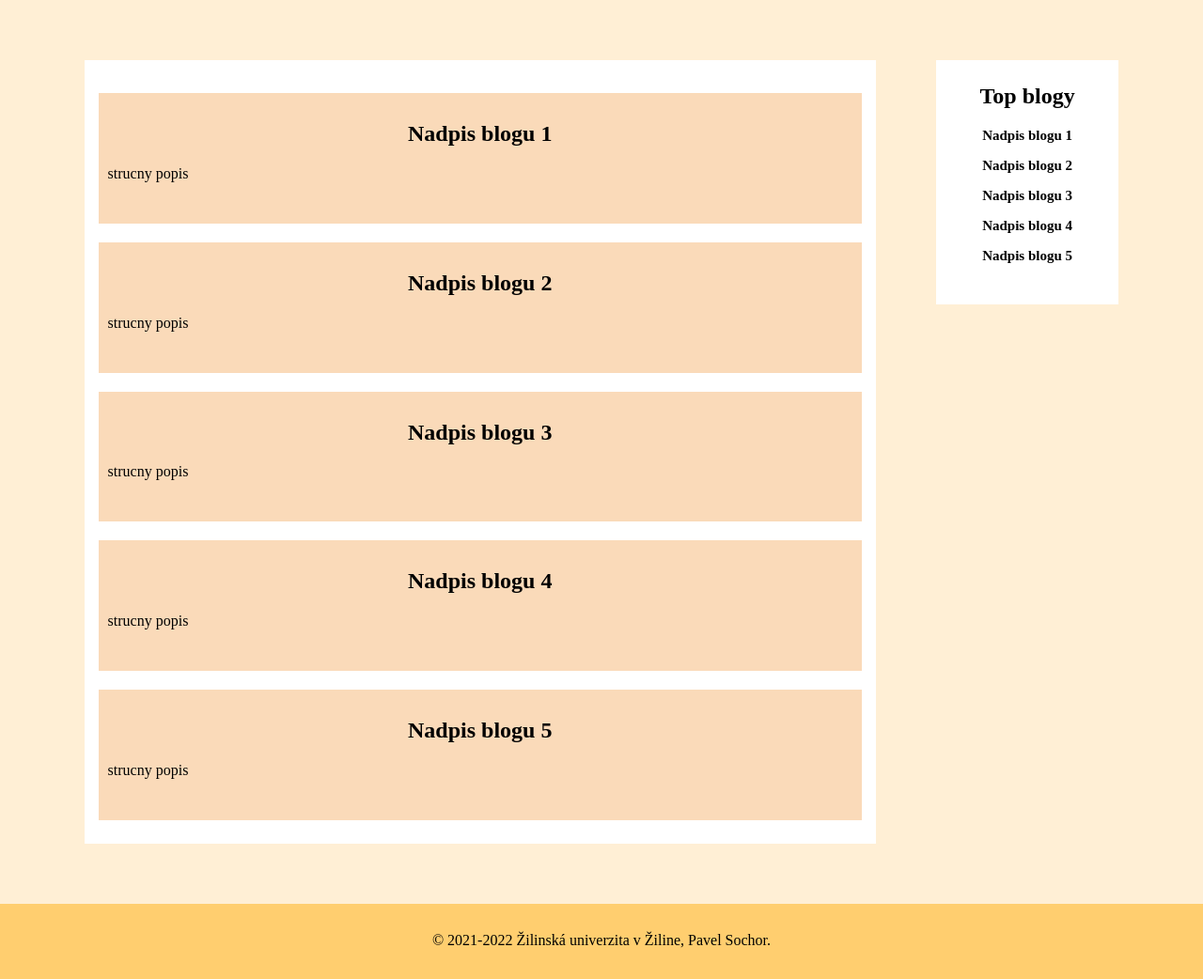
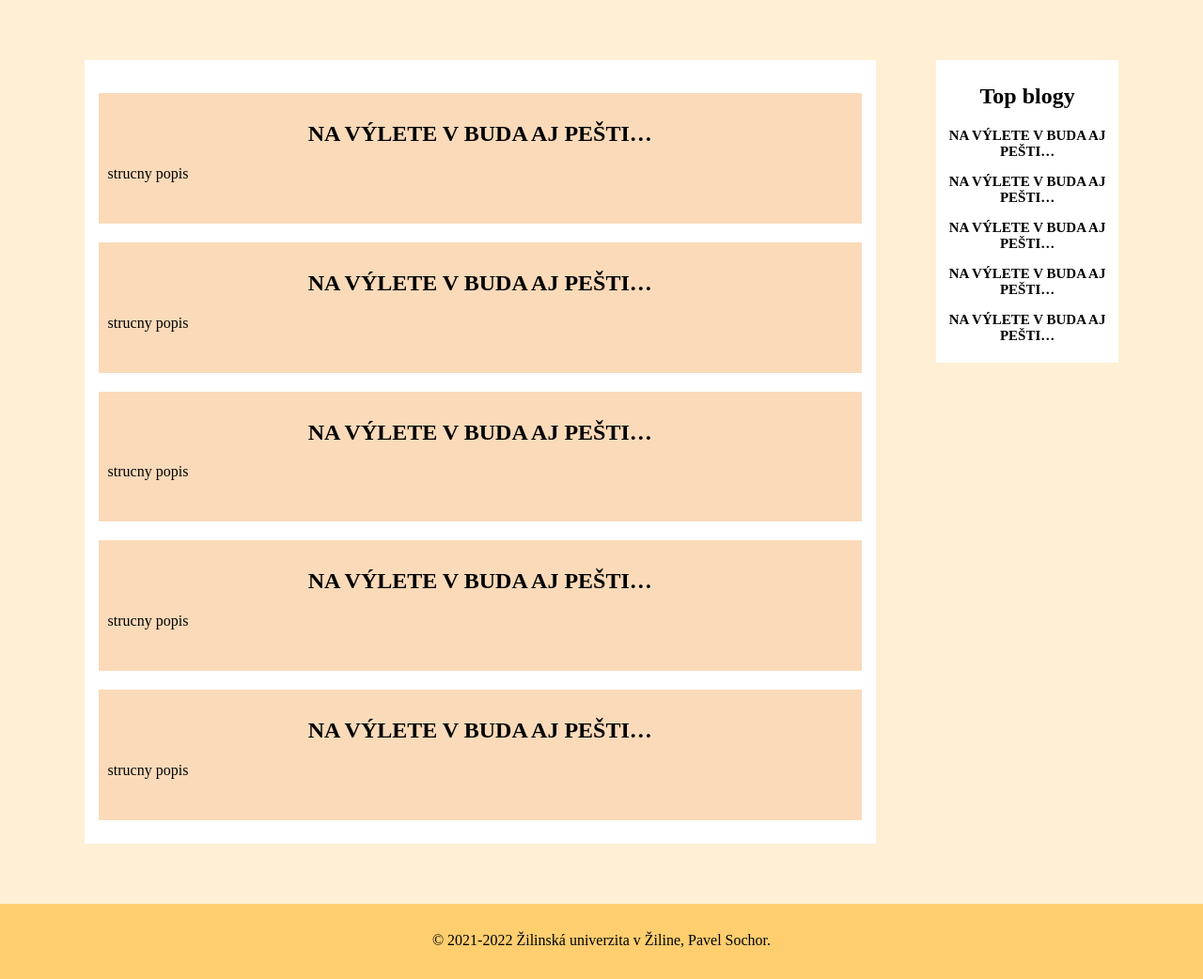
Before and after one commit to Sochor5/Semestralka, a PHP site: page /Travel.html in a window 1280 px wide. Shown: the part 50-1092 px from the top of the page at 94% size. Run offline with PHP 8.4, Linux system fonts and the light colour scheme.

Commit message:
0.6 prva verzia

```diff
--- a/Travel.css
+++ b/Travel.css
@@ -29,6 +29,7 @@ body {
     display: flex;
     margin-top: 5%;
     margin-bottom: 5%;
+    align-items: flex-start;
 }
 
 .main {
@@ -56,7 +57,6 @@ body {
     margin-left: 5%;
     margin-right: 7%;
     padding: 5px 5px 5px 5px;
-    max-height: 250px;
     text-align: center;
 }
 
--- a/Travel.html
+++ b/Travel.html
@@ -34,33 +34,33 @@
             <a href="Blog.html">
                 <div class="block">
 
-                    <h2>Nadpis blogu 1</h2>
+                    <h2>NA VÝLETE V BUDA AJ PEŠTI…</h2>
                     <p>strucny popis</p><br>
 
                 </div>
             </a>
             <a href="Blog.html">
                 <div class="block">
-                     <h2>Nadpis blogu 2</h2>
+                     <h2>NA VÝLETE V BUDA AJ PEŠTI…</h2>
                     <p>strucny popis</p><br>
 
                 </div>
             </a>
             <a href="Blog.html">
                 <div class="block">
-                     <h2>Nadpis blogu 3</h2>
+                     <h2>NA VÝLETE V BUDA AJ PEŠTI…</h2>
                     <p>strucny popis</p><br>
                 </div>
             </a>
             <a href="Blog.html">
             <div class="block">
-                 <h2>Nadpis blogu 4</h2>
+                 <h2>NA VÝLETE V BUDA AJ PEŠTI…</h2>
                 <p>strucny popis</p><br>
             </div>
             </a>
             <a href="Blog.html">
             <div class="block">
-             <h2>Nadpis blogu 5</h2>
+             <h2>NA VÝLETE V BUDA AJ PEŠTI…</h2>
             <p>strucny popis</p><br>
             </div>
             </a>
@@ -68,11 +68,11 @@
 
         <aside class="top5">
             <h2> Top blogy</h2>
-            <a href="Blog.html" ><h3>Nadpis blogu 1</h3></a>
-            <a href="Blog.html" ><h3>Nadpis blogu 2</h3></a>
-            <a href="Blog.html" ><h3>Nadpis blogu 3</h3></a>
-            <a href="Blog.html" ><h3>Nadpis blogu 4</h3></a>
-            <a href="Blog.html" ><h3>Nadpis blogu 5</h3></a>
+            <a href="Blog.html" ><h3>NA VÝLETE V BUDA AJ PEŠTI…</h3></a>
+            <a href="Blog.html" ><h3>NA VÝLETE V BUDA AJ PEŠTI…</h3></a>
+            <a href="Blog.html" ><h3>NA VÝLETE V BUDA AJ PEŠTI…</h3></a>
+            <a href="Blog.html" ><h3>NA VÝLETE V BUDA AJ PEŠTI…</h3></a>
+            <a href="Blog.html" ><h3>NA VÝLETE V BUDA AJ PEŠTI…</h3></a>
         </aside>
 
     </div>
```
